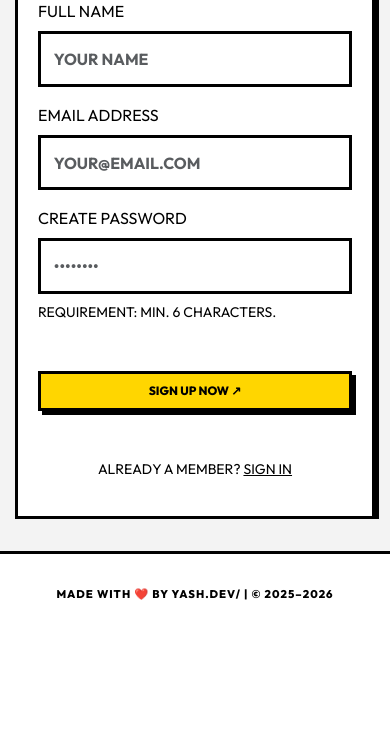
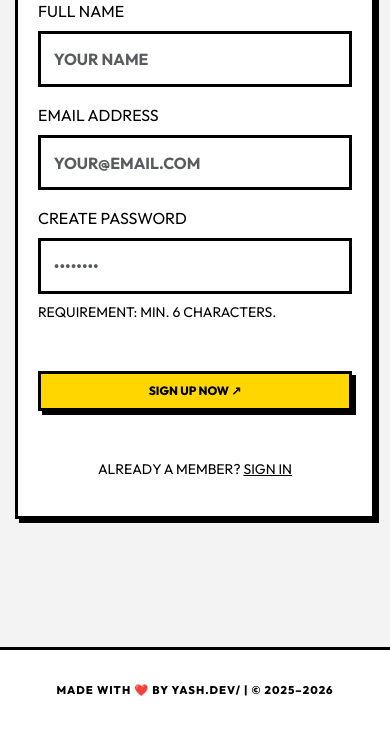
Before and after one commit to yashkhandelwal16/DataStudio, a Flask app: page /signup in a window 390 px wide. Shown: the part 480-1211 px from the top of the page. Before the commit the page ends 1080 px from the top, so only its background shows below. Run offline with Flask 3, Linux system fonts and the light colour scheme.

Commit message:
signup/loginresponsivedone

```diff
--- a/templates/login.html
+++ b/templates/login.html
@@ -37,7 +37,7 @@
         </div>
     </nav>
 
-    <main class="container mt-5 pt-5">
+    <main class="container py-5 my-5 flex-grow-1">
         <div class="row justify-content-center">
             <div class="col-md-6">
                 <div class="auth-card">
--- a/templates/signup.html
+++ b/templates/signup.html
@@ -37,7 +37,7 @@
         </div>
     </nav>
 
-    <main class="container mt-5 pt-5">
+    <main class="container py-5 my-5 flex-grow-1">
         <div class="row justify-content-center">
             <div class="col-md-6">
                 <div class="auth-card">
```
